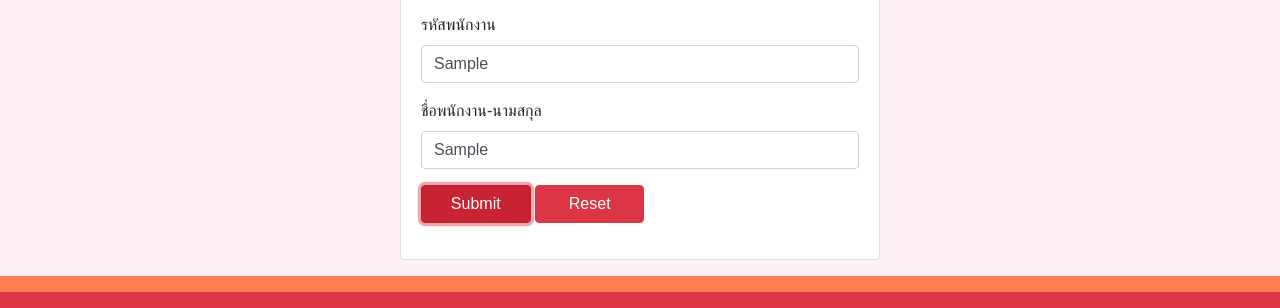
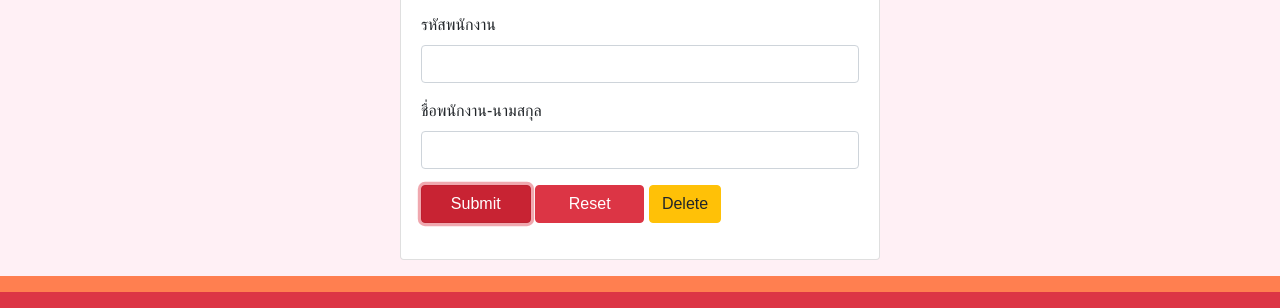
Before and after one commit to tongnakup/tongnakup.github.io, a plain HTML site: page 24-set-local-storage.html in a window 1280 px wide. Both pictures are taken after typing "Sample", "Sample" into the empty fields and a click on the input "Submit". Shown: the part 741-1049 px from the top of the page. Drawn offline with nearby package versions, Linux system fonts and the light colour scheme; a web font is replaced by a local one.

Commit message:
Update 24-set-local-storage.html

```diff
--- a/24-set-local-storage.html
+++ b/24-set-local-storage.html
@@ -127,6 +127,7 @@
                         </div>
                         <input class = "btn btn-danger w-25"  type="submit" value="Submit" onclick="setdata()">
                         <input class = "btn btn-danger w-25"  type="reset" value="Reset" onclick="resetdata()">
+                        <button class = "btn btn-warning " type="button" value="Delete Stoage" onclick="deleteStorage()">Delete</button>
 
                     </p>
 
@@ -160,26 +161,26 @@
         let empid
         let empname
 
-        // let local_empid = []
-        // let local_empname = []
-
         function setdata() {
-            let local_employee = localStorage.getItem('employee')
             employee = eval(local_employee)
             empid = document.getElementById('empid').value
             empname = document.getElementById('empname').value
-            console.log(empid + '' + empname)
-            employee.push({"empid" : empid, "empname" : empname})
-            console.log(employee)
-            //employee = JSON.stringify({"empid" : empid,"empname" : empname})
+            if ( empid != '' && empname != '' ) {
+                if (employee == null) {
+                employee = [{"empid" : empid, "empname" : empname}]
+            } else {
+                employee.push({"empid" : empid, "empname" : empname})
+            }
             localStorage.setItem('employee', JSON.stringify(employee))
-            // local_empid.push(empid)
-            // local_empname.push(empname)
-            // console.log(local_empid)
-            // localStorage.setItem('empid',local_empid)
-            // localStorage.setItem('empname',local_empname)
+            local_employee = localStorage.getItem('employee')
+
             document.getElementById('empid').value = ''
             document.getElementById('empname').value = ''
+            alert('บันทึกข้อมูลเรียบร้อยแล้ว')
+            } else {
+                alert('กรุณาป้อนข้อมูลค้าบสุดหล่อ')
+            }
+
         }
 
         function resetdata() {
@@ -188,6 +189,14 @@
 
         }
 
+
+        function deleteStorage() {
+            if (confirm('ต้องการลบหรือไม่'))
+            localStorage.removeItem('employee')
+            employee = []
+            local_employee = null
+        }
+
     </script>
 </body>
 
```
